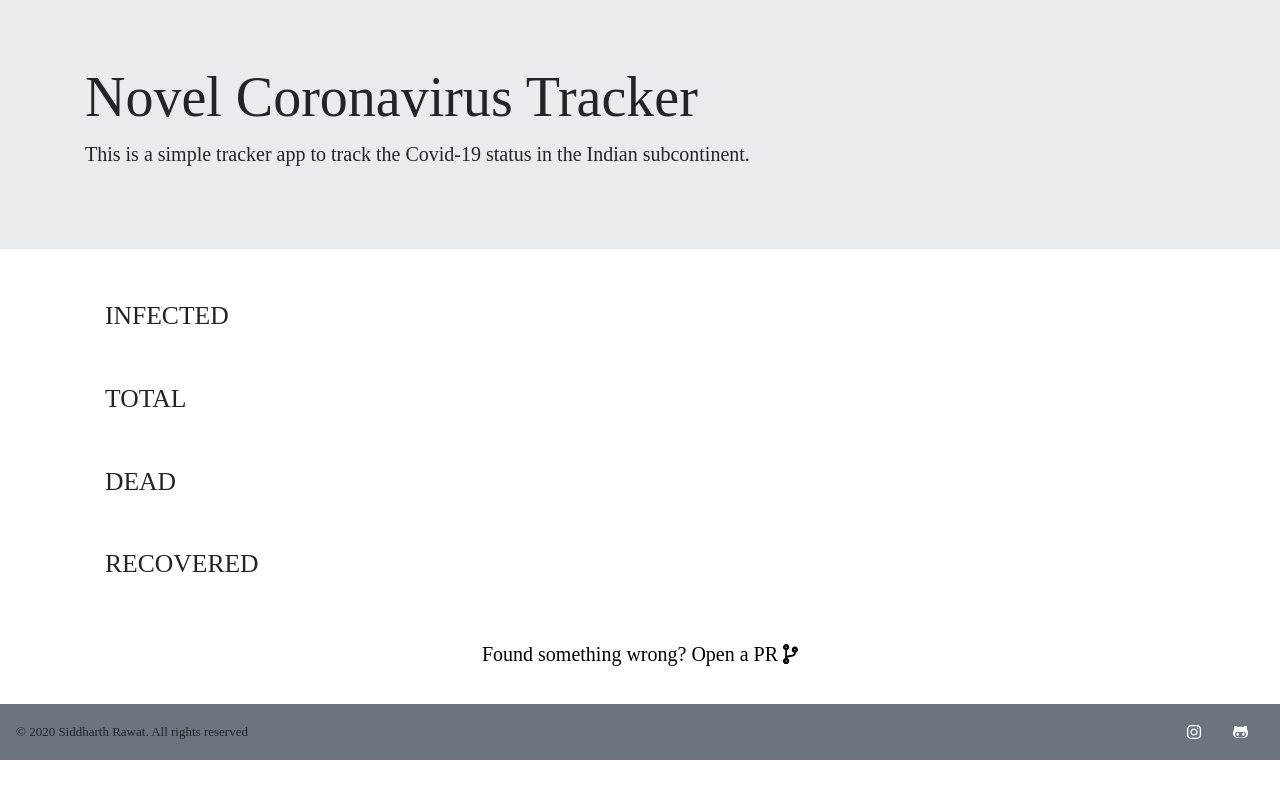
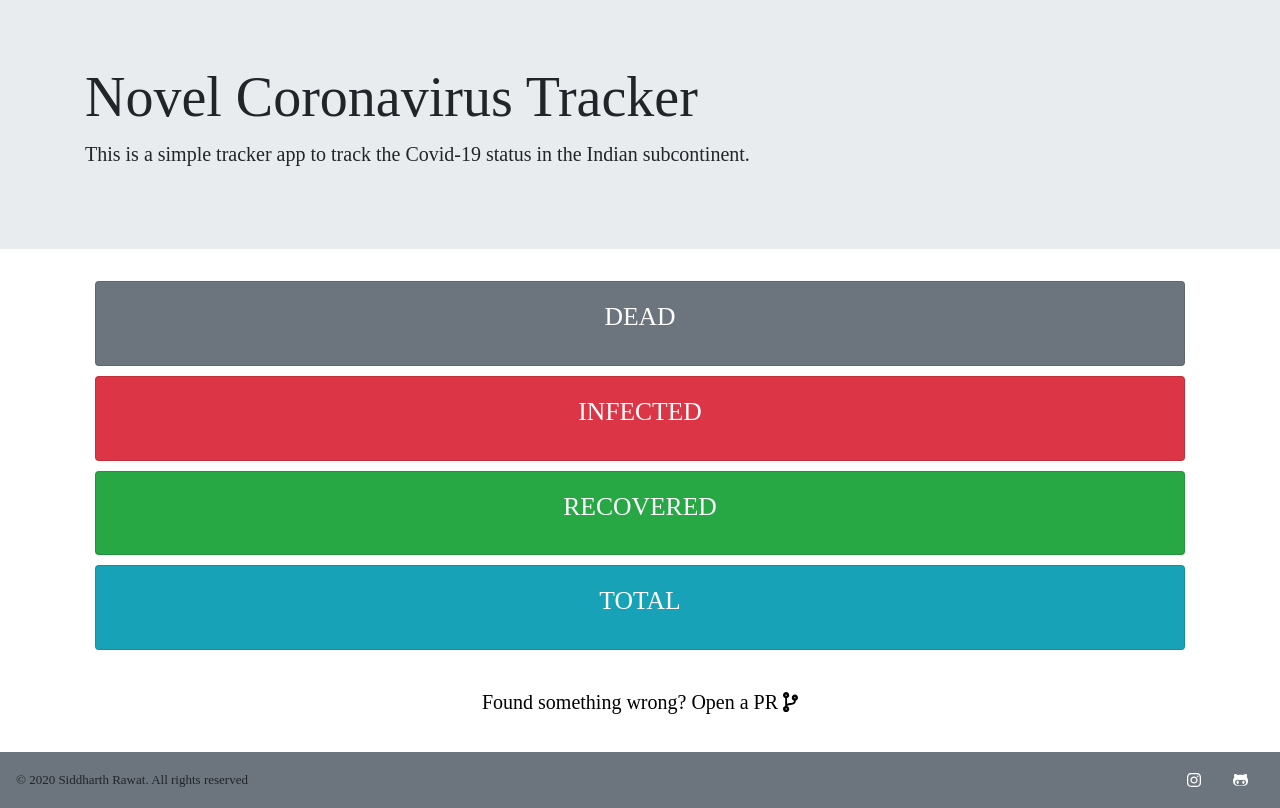
Before and after one commit to sydrawat01/react-covid19, a React (Create React App) app: page / in a window 1280 px wide. Built offline with nearby package versions, Linux system fonts and the light colour scheme; no server answers; a web font is replaced by a local one.

Commit message:
Fixed bug where card color was not displayed.

```diff
--- a/src/components/Card/Card.js
+++ b/src/components/Card/Card.js
@@ -17,17 +17,17 @@ const title = {
 const Card = (props) => {
   let res = props.data;
   let dataArr = [
+    ['deaths', res.deaths],
     ['active', res.active],
+    ['recovered', res.recovered],
     ['cases', res.cases],
-    ['deaths', res.deaths],
-    ['recovered', res.recovered],
   ];
   console.log(dataArr);
 
   return (
     <div className="container">
       {dataArr.map(([key, value]) => (
-        <div className={['card', 'text-white', `${color[key]}`]}>
+        <div className={['card', 'text-white', `${color[key]}`].join(' ')}>
           <div className="card-body">
             <h5 className="card-title">{[`${title[key]}`]}</h5>
           </div>
```
